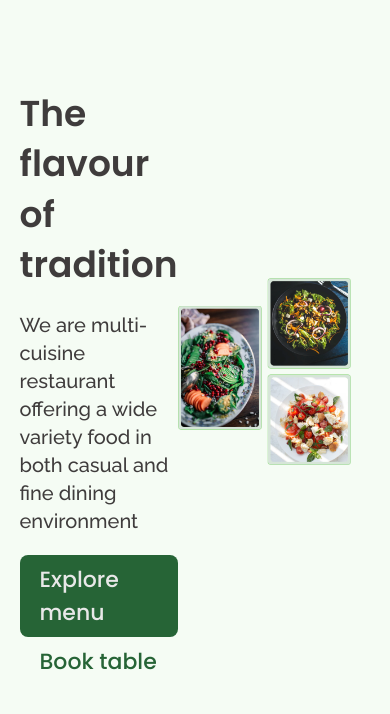
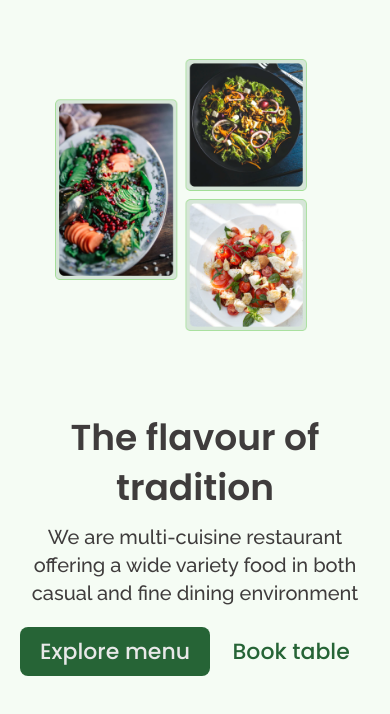
Before and after one commit to wolecodes/Shaif-sCuisineClone, a website built with Vite: page index.html in a window 390 px wide. Shown: the part 58-772 px from the top of the page. Built offline with nearby package versions, Linux system fonts and the light colour scheme.

Commit message:
added hero responsive styles

```diff
--- a/css/home.css
+++ b/css/home.css
@@ -26,3 +26,23 @@
     font-weight: 400;
     margin-bottom: 2rem;
 }
+@media only screen and (max-width: 768px){
+    .hero__wrapper{
+        flex-direction: column-reverse;
+        gap: 5rem;
+    }
+    .heroImg__wrapper{
+        max-width: 400px;
+        width: 80%;
+        margin: 0 auto;
+    }
+    .hero__heading{
+        font-size: 2rem;
+        text-align: center;
+        margin-bottom: 1rem;
+    }
+    .hero__info{
+        font-size: 1.8rem;
+        text-align: center;
+    }
+}
```
